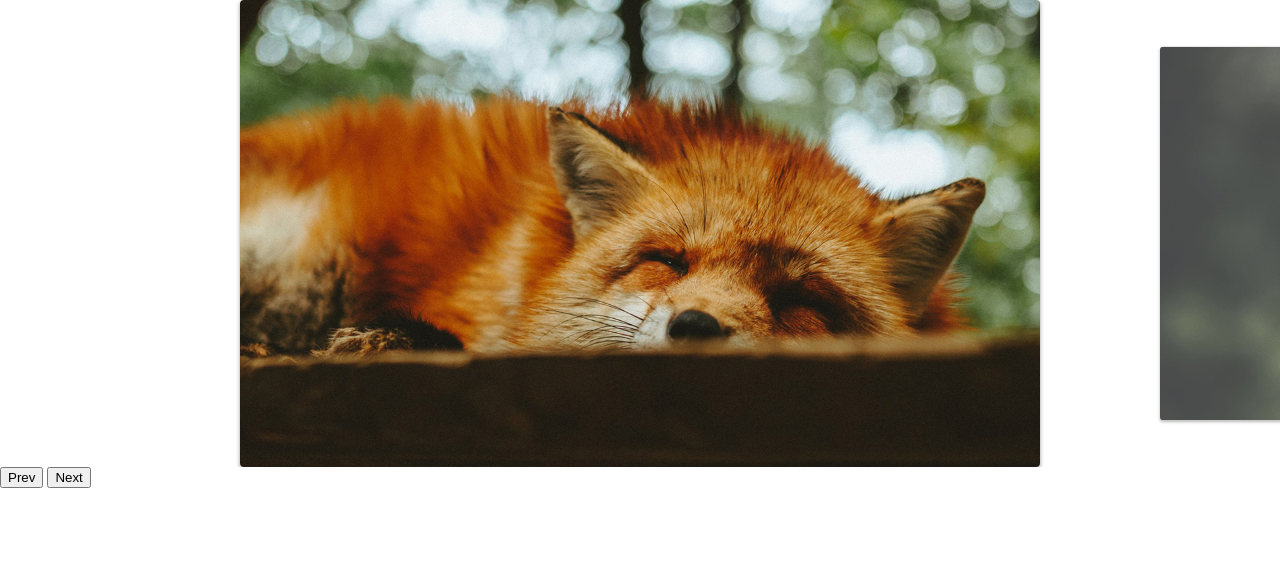
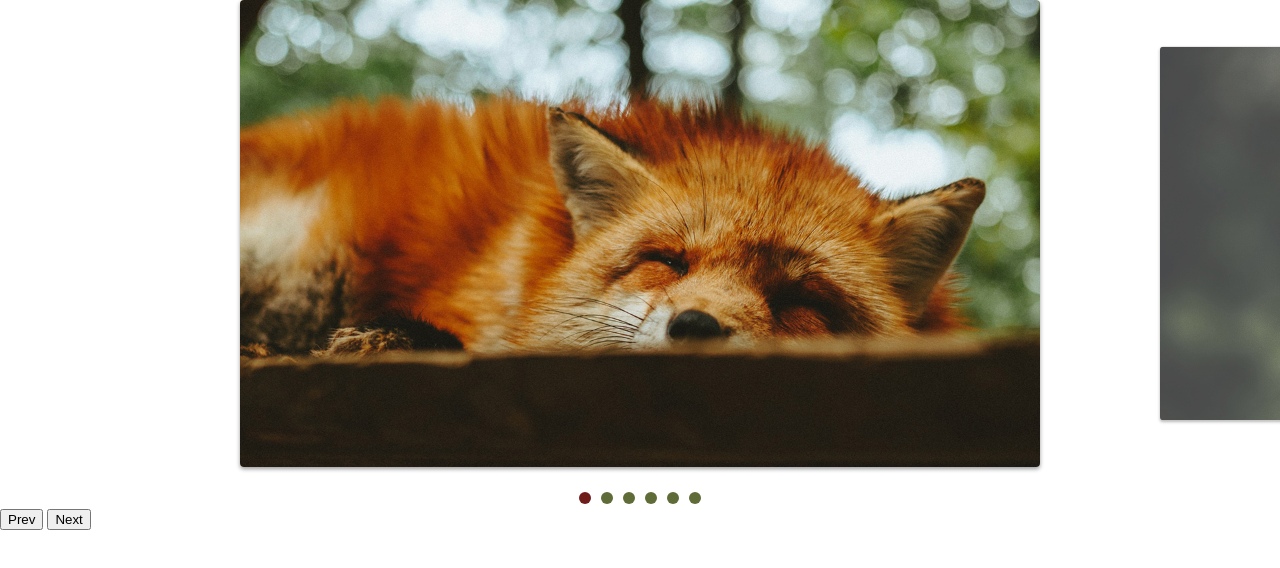
Before and after one commit to lucassdias23/slide, a plain HTML site: page index.html in a window 1280 px wide. Drawn offline with Linux system fonts and the light colour scheme.

Commit message:
adicionada paginação por slide

```diff
--- a/css/style.css
+++ b/css/style.css
@@ -42,3 +42,25 @@
   opacity: 1;
   transform: scale(1);
 }
+
+[data-control="slide"] {
+  display: flex;
+  justify-content: center;
+  margin-top: 20px;
+}
+
+[data-control="slide"] li a {
+  display: block;
+  width: 12px;
+  height: 12px;
+  background: #606c38;
+  border-radius: 50%;
+  overflow: hidden;
+  text-indent: -999px;
+  margin: 5px;
+}
+
+[data-control="slide"] li.active a,
+[data-control="slide"] li a:hover {
+  background: #6f1d1b;
+}
--- a/js/script.js
+++ b/js/script.js
@@ -3,3 +3,5 @@
 const slide = new SlideNav(".slide", ".slide-wrapper");
 slide.init();
 slide.addArrow(".prev", ".next");
+
+slide.addControl();
--- a/js/slide.js
+++ b/js/slide.js
@@ -6,6 +6,7 @@
     this.wrapper = document.querySelector(wrapper);
     this.dist = { finalPosition: 0, startX: 0, movement: 0 };
     this.activeClass = "active";
+    this.changeEvent = new Event("changeEvent");
   }
 
   transition(active) {
@@ -99,6 +100,7 @@
     this.slidesIndexNav(index);
     this.dist.finalPosition = activeSlide.position;
     this.changeActiveClass();
+    this.wrapper.dispatchEvent(this.changeEvent);
   }
 
   changeActiveClass() {
@@ -150,6 +152,10 @@
 }
 
 export class SlideNav extends Slide {
+  constructor(slide, wrapper) {
+    super(slide, wrapper);
+    this.bindControlEvents();
+  }
   addArrow(prev, next) {
     this.prevElement = document.querySelector(prev);
     this.nextElement = document.querySelector(next);
@@ -160,4 +166,41 @@
     this.prevElement.addEventListener("click", this.activePrevSlide);
     this.nextElement.addEventListener("click", this.activeNextSlide);
   }
+
+  createControl() {
+    const control = document.createElement("ul");
+    control.dataset.control = "slide";
+    this.slideArray.forEach((item, index) => {
+      control.innerHTML += `<li><a href="#slide"${index + 1}">${index + 1}</a></li>`;
+    });
+    this.wrapper.appendChild(control);
+    return control;
+  }
+
+  eventControl(item, index) {
+    item.addEventListener("click", (event) => {
+      event.preventDefault();
+      this.changeSlide(index);
+    });
+    this.wrapper.addEventListener("changeEvent", this.activeControlItem);
+  }
+
+  activeControlItem() {
+    this.controlArray.forEach((item) =>
+      item.classList.remove(this.activeClass),
+    );
+    this.controlArray[this.index.active].classList.add(this.activeClass);
+  }
+
+  addControl(customControl) {
+    this.control =
+      document.querySelector(customControl) || this.createControl();
+    this.controlArray = [...this.control.children];
+    this.activeControlItem();
+    this.controlArray.forEach(this.eventControl);
+  }
+  bindControlEvents() {
+    this.eventControl = this.eventControl.bind(this);
+    this.activeControlItem = this.activeControlItem.bind(this);
+  }
 }
```
